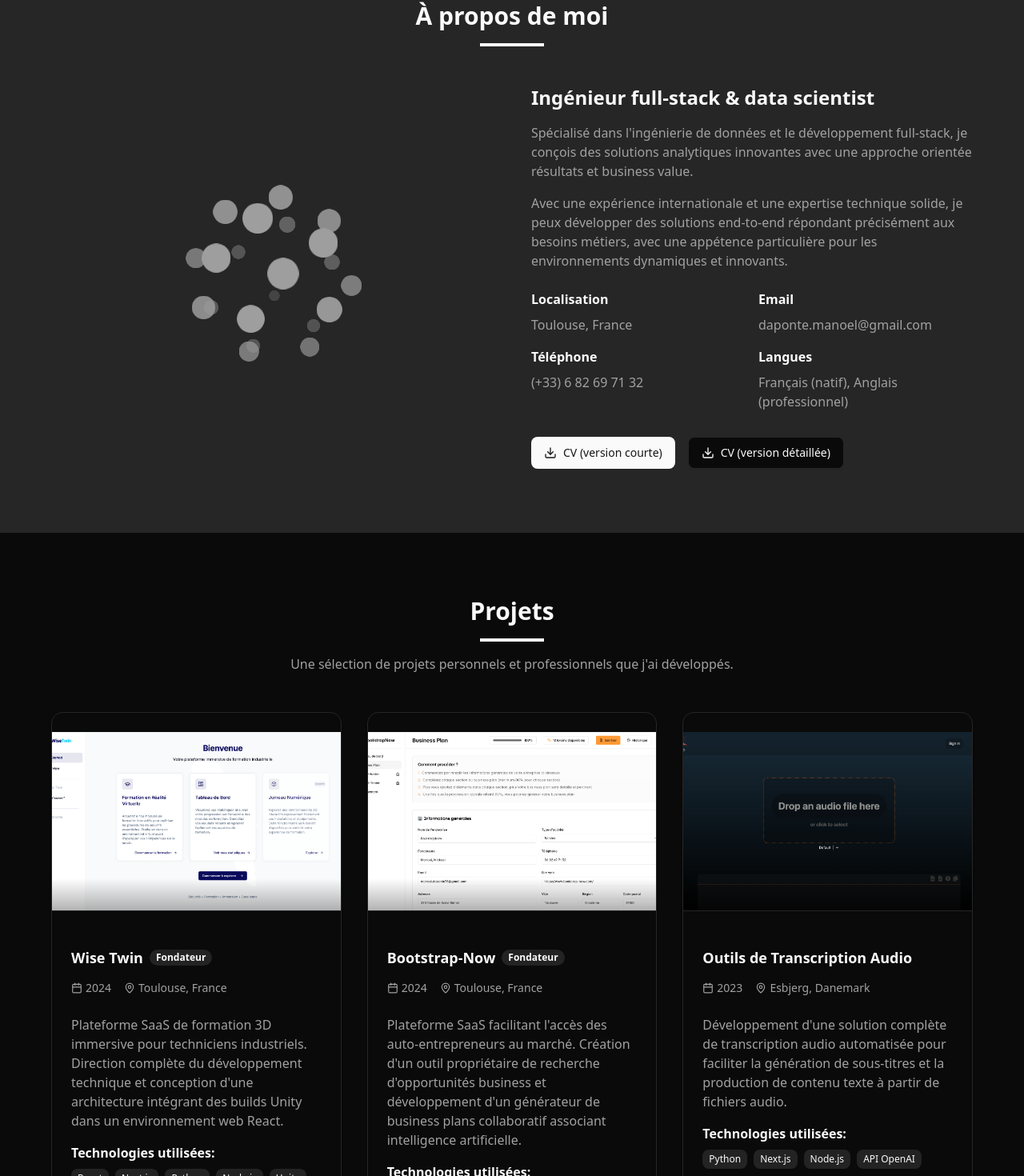
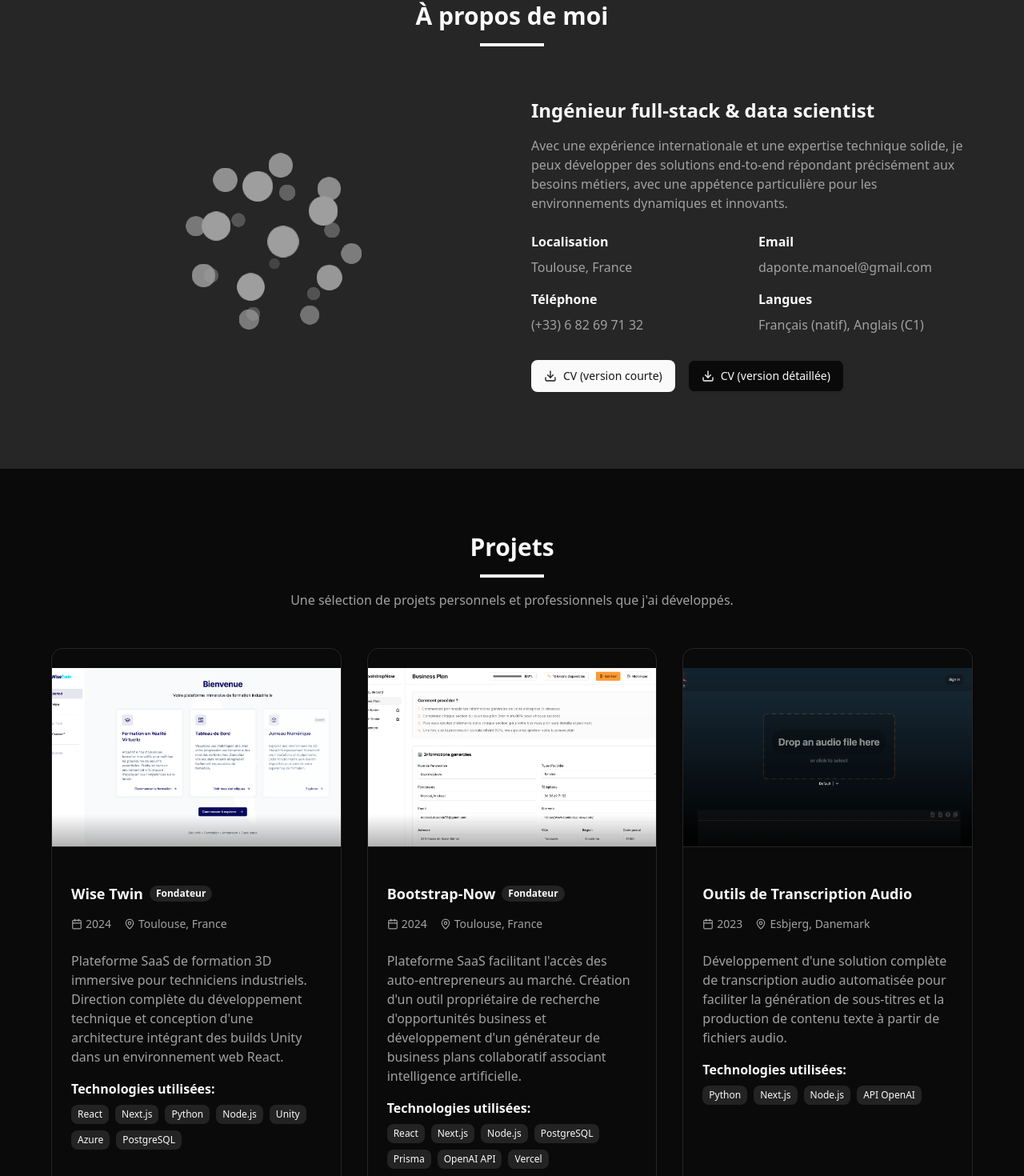
Before and after one commit to ManoelDaPonte/manoel-daponte, a Next.js app: page / in a window 1280 px wide. Shown: the part 863-2333 px from the top of the page at 80% size. Built offline with nearby package versions, Linux system fonts and the light colour scheme.

Commit message:
mise a jour de about et diplomes

```diff
--- a/components/sections/About.jsx
+++ b/components/sections/About.jsx
@@ -98,13 +98,6 @@ export default function About() {
 							Ingénieur full-stack & data scientist
 						</h3>
 
-						<p className="mb-4 text-muted-foreground">
-							Spécialisé dans l'ingénierie de données et le
-							développement full-stack, je conçois des solutions
-							analytiques innovantes avec une approche orientée
-							résultats et business value.
-						</p>
-
 						<p className="mb-6 text-muted-foreground">
 							Avec une expérience internationale et une expertise
 							technique solide, je peux développer des solutions
@@ -174,7 +167,7 @@ export default function About() {
 							>
 								<h4 className="font-semibold mb-2">Langues</h4>
 								<p className="text-muted-foreground">
-									Français (natif), Anglais (professionnel)
+									Français (natif), Anglais (C1)
 								</p>
 							</motion.div>
 						</div>
--- a/components/sections/Education.jsx
+++ b/components/sections/Education.jsx
@@ -1,4 +1,3 @@
-// Modifications pour components/sections/Education.jsx
 "use client";
 
 import { useState, useEffect } from "react";
@@ -30,21 +29,27 @@ export default function Education() {
 
 	const educations = [
 		{
-			degree: "Master, Statistique et Informatique Décisionnelle",
+			degree: "Master Science et Ingénierie des Données",
 			institution: "Université Paul Sabatier Toulouse III",
 			period: "2019 - 2021",
+			description:
+				"Formation approfondie en data engineering couvrant la collecte, le stockage et l'analyse statistique des données massives.",
 			type: "education",
 		},
 		{
-			degree: "Licence, Mathématiques Appliquées aux Sciences Humaines et Sociales",
+			degree: "Licence MIASHS parcours Mathématiques",
 			institution: "Université Jean Jaurès Toulouse II",
 			period: "2018 - 2019",
+			description:
+				"Formation pluridisciplinaire associant mathématiques appliquées, informatique et sciences humaines et sociales.",
 			type: "education",
 		},
 		{
-			degree: "DUT, Statistique et Informatique Décisionnelle",
+			degree: "DUT Statistique et Informatique Décisionnelle",
 			institution: "Université de Caen",
 			period: "2016 - 2018",
+			description:
+				"Formation en statistique et informatique pour l'analyse et la modélisation des données d'aide à la décision.",
 			type: "education",
 		},
 	];
@@ -54,6 +59,7 @@ export default function Education() {
 			name: "Azure Data Engineer Associate",
 			issuer: "Microsoft",
 			date: "2025",
+			id: "DP-203",
 			type: "certification",
 		},
 	];
@@ -140,6 +146,9 @@ export default function Education() {
 												<Calendar size={16} />
 												<span>{item.period}</span>
 											</div>
+											<p className="mt-3 text-muted-foreground text-sm">
+												{item.description}
+											</p>
 										</CardContent>
 									</Card>
 								</motion.div>
@@ -184,7 +193,7 @@ export default function Education() {
 												{item.name}
 											</h4>
 											<p className="text-primary mt-1">
-												{item.issuer}
+												{item.issuer} ({item.id})
 											</p>
 											<div className="flex items-center gap-1 mt-2 text-muted-foreground">
 												<Calendar size={16} />
```
